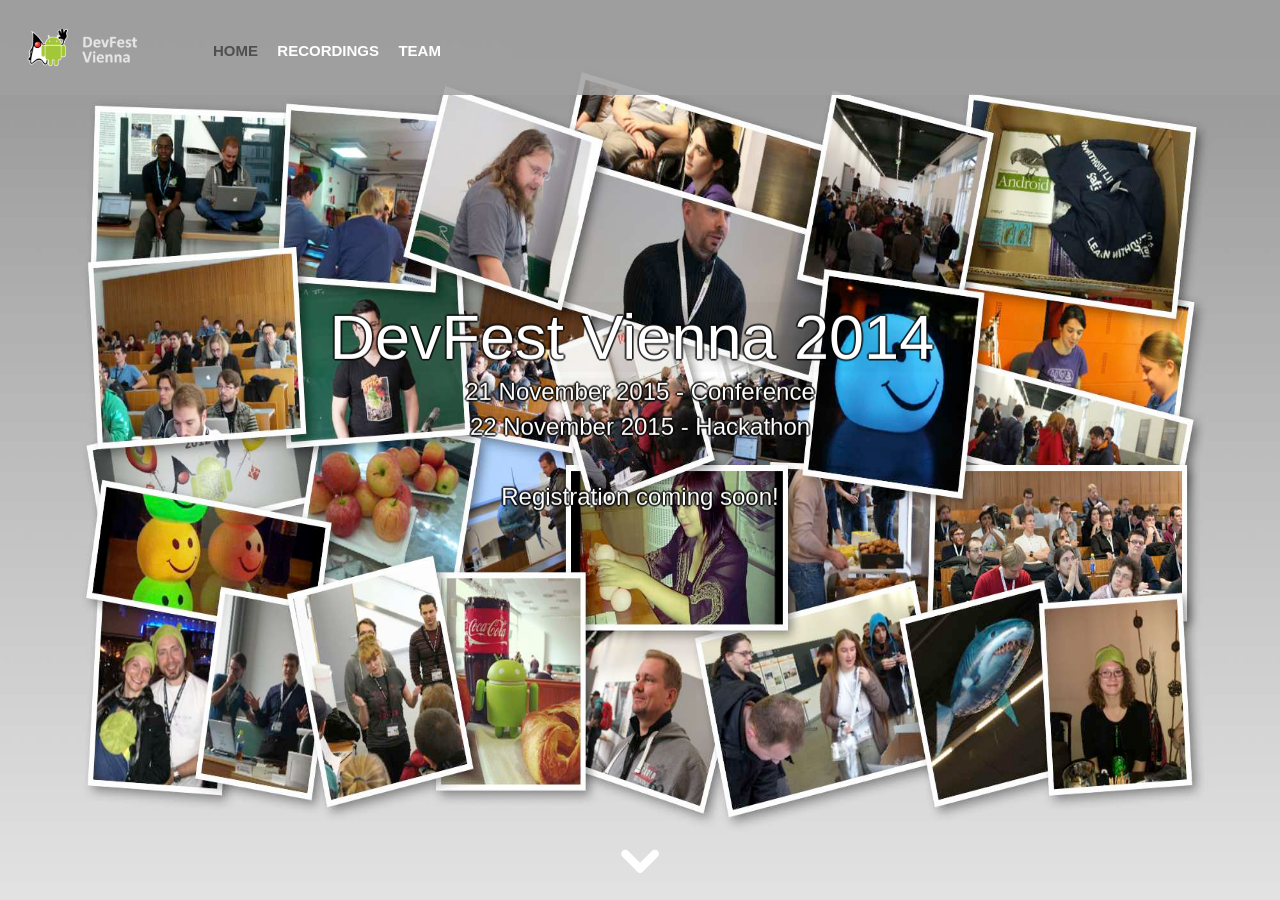
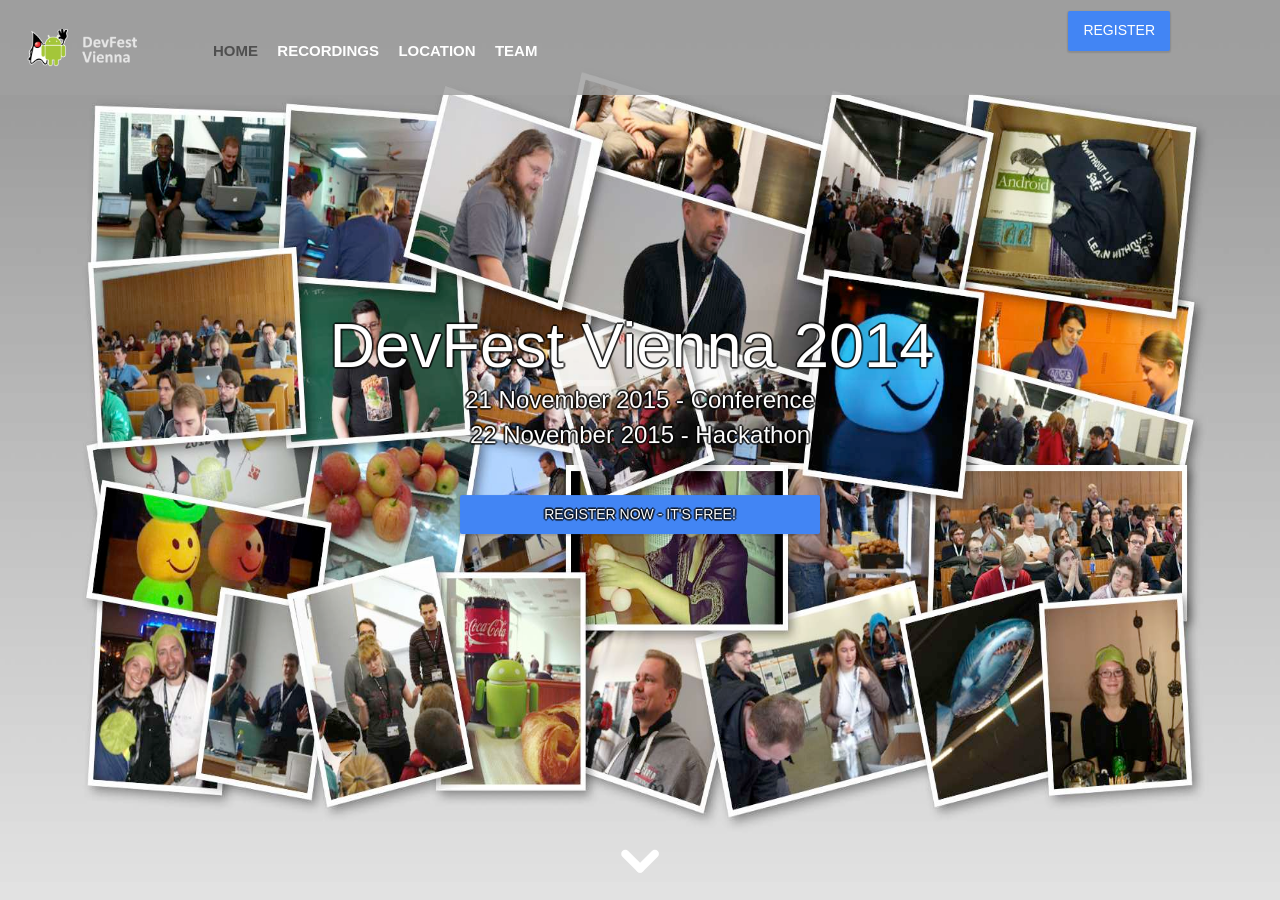
Before and after one commit to DevFestVienna/devfest-at-site, a Jekyll site: the page built from index.html, in a window 1280 px wide and 900 px high. Built offline with Jekyll 4.4.1, drawn with Linux system fonts in a browser that asks for light colours; nearby versions of some CDN libraries; comment, search, counter and statistics services are not loaded.

Commit message:
Registration is open
Also added location to navigation

```diff
--- a/_includes/hero.html
+++ b/_includes/hero.html
@@ -9,14 +9,12 @@
             <p><span class="contrast">21 November 2015 - Conference</span></p>
             <p><span class="contrast">22 November 2015 - Hackathon</span></p>
             <p><br/></p>
-            <p><span class="contrast"><i>Registration coming soon!</i></span></p>
-            <p><br/></p>
 
             <!-- <p><a href="/call" role="button" style="width:360px;" class="btn btn-lg btn-primary waves-effect waves-button waves-light waves-float"> Call for Session Proposals is Open! </a></p> -->
 <!--
             <div class="devfest-countdown" style="width:460px; margin:0 auto;"></div>
-            <p><a href="https://devfestvienna2014.eventbrite.com" role="button" style="width:360px;" class="btn btn-lg btn-primary waves-effect waves-button waves-light waves-float"> Register now - it's free! </a></p>
 -->
+            <p><a href="https://devfestvienna2015.eventbrite.com" role="button" style="width:360px;" class="btn btn-lg btn-primary waves-effect waves-button waves-light waves-float"> Register now - it's free! </a></p>
         </div>
     </div>
     <a href="#about" class="explore">
--- a/_includes/navigation.html
+++ b/_includes/navigation.html
@@ -28,16 +28,16 @@
             <li><a {% if page.permalink == '/hackathon/' %} class="current" {% endif %} href="{{ site.baseurl }}/hackathon/">Hackathon</a>
             </li>
             -->
-            <!--
             <li><a {% if page.permalink == '/location/' %} class="current" {% endif %} href="{{ site.baseurl }}/location/">Location</a>
-            </li> -->
+            </li>
             <li><a {% if page.permalink == '/team/' %} class="current" {% endif %} href="{{ site.baseurl }}/team/">Team</a>
+            </li>
         </ul>
         <ul id="bottom-navlinks" class="bottom-navlinks visible-xs">
           <li>
-            <!-- <a href="https://devfestvienna2014.eventbrite.com/" target="_blank"> Register </a> -->
+            <a href="https://devfestvienna2015.eventbrite.com/" target="_blank"> Register </a>
           </li>
         </ul>
-        <!-- <a href="https://devfestvienna2014.eventbrite.com/" target="_blank" class="right-nav-button btn btn-primary waves-effect waves-button waves-light waves-float pull-right hidden-xs hidden-sm"> Register </a> -->
+        <a href="https://devfestvienna2015.eventbrite.com/" target="_blank" class="right-nav-button btn btn-primary waves-effect waves-button waves-light waves-float pull-right hidden-xs hidden-sm"> Register </a>
     </nav>
 </header>
```
